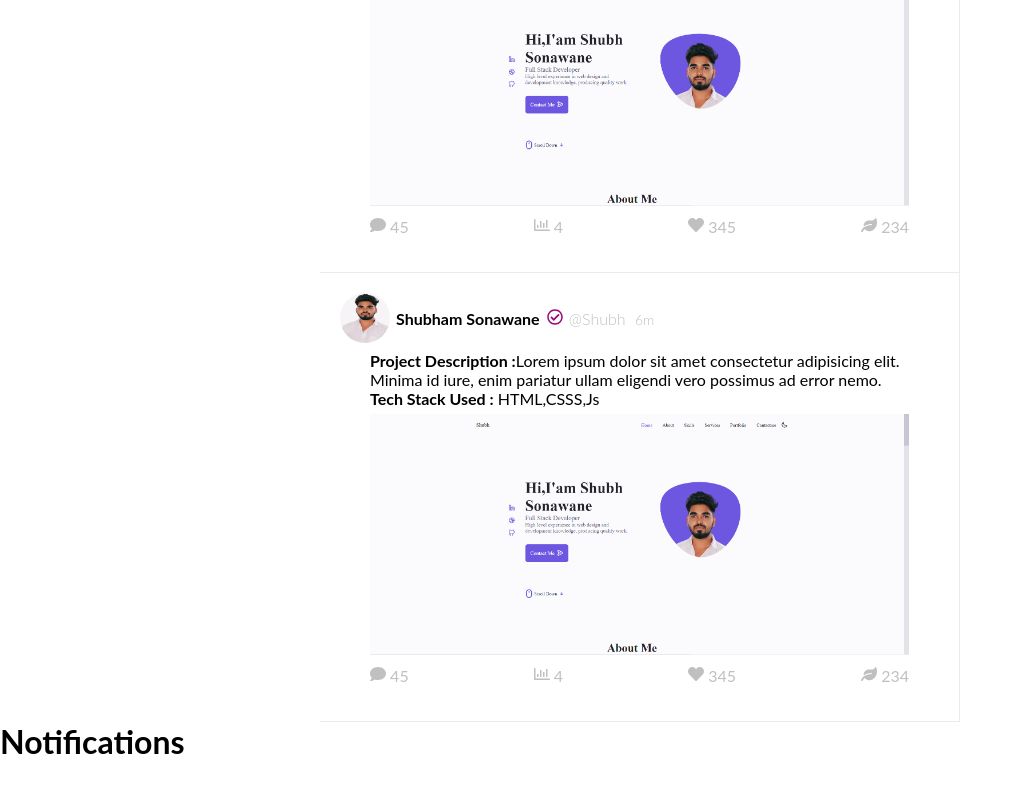
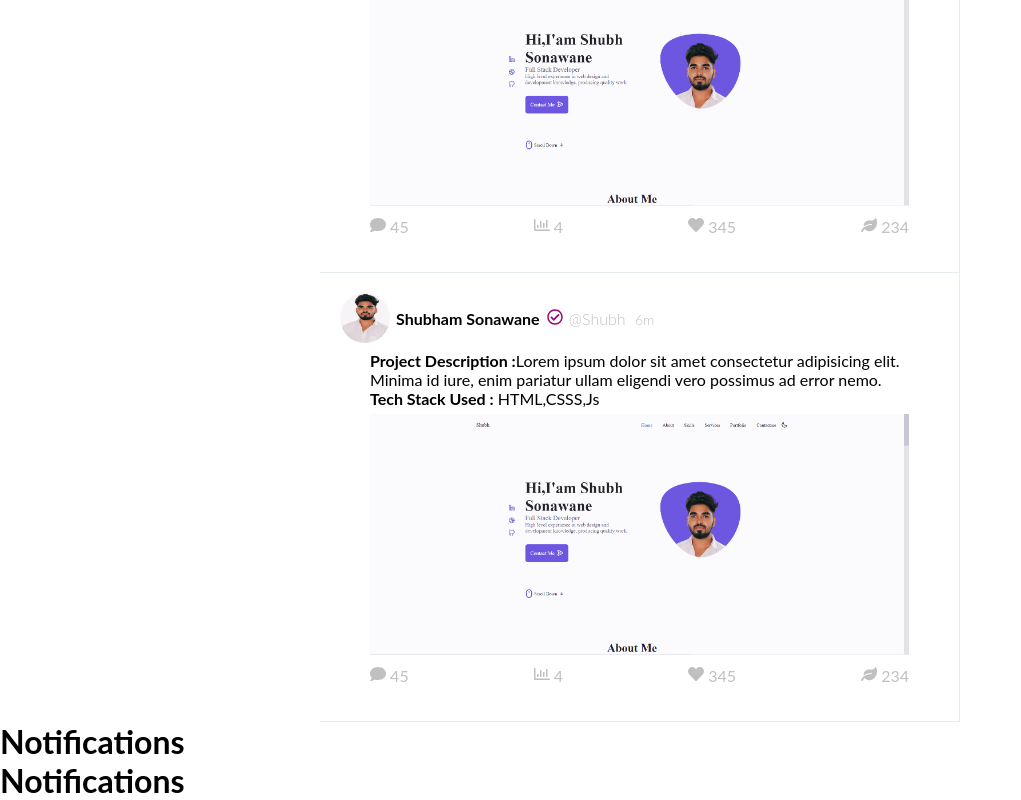
Before and after one commit to Sonawane-Shubham/linku1.0, a React (Create React App) app: page /notifications in a window 1280 px wide. Shown: the part 802-1602 px from the top of the page, without its empty margins (0-1021 px from the left). Before the commit the page ends 1563 px from the top, so only its background shows below. Built offline with nearby package versions, Linux system fonts and the light colour scheme.

Commit message:
routing working perfectly fine

```diff
--- a/src/components/Notifications.js
+++ b/src/components/Notifications.js
@@ -10,6 +10,7 @@ const Notifications = () => {
       {/* <Twittes />
       <Trends /> */}
       <h1>Notifications</h1>
+      <h1>Notifications</h1>
     </div>
   );
 };
```
